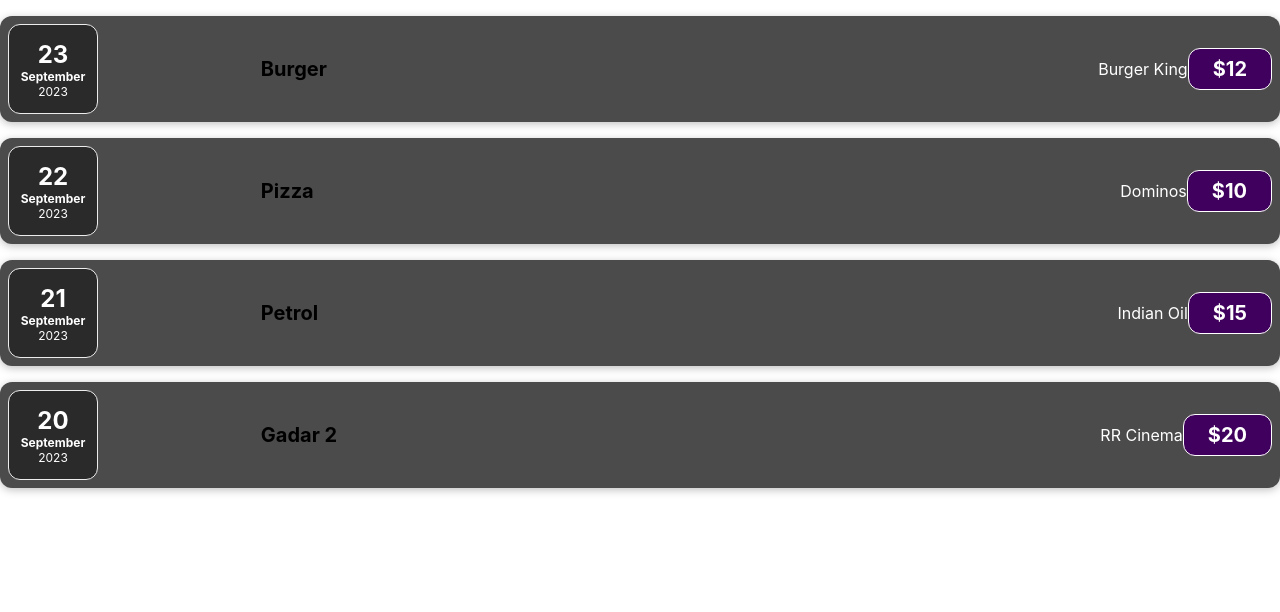
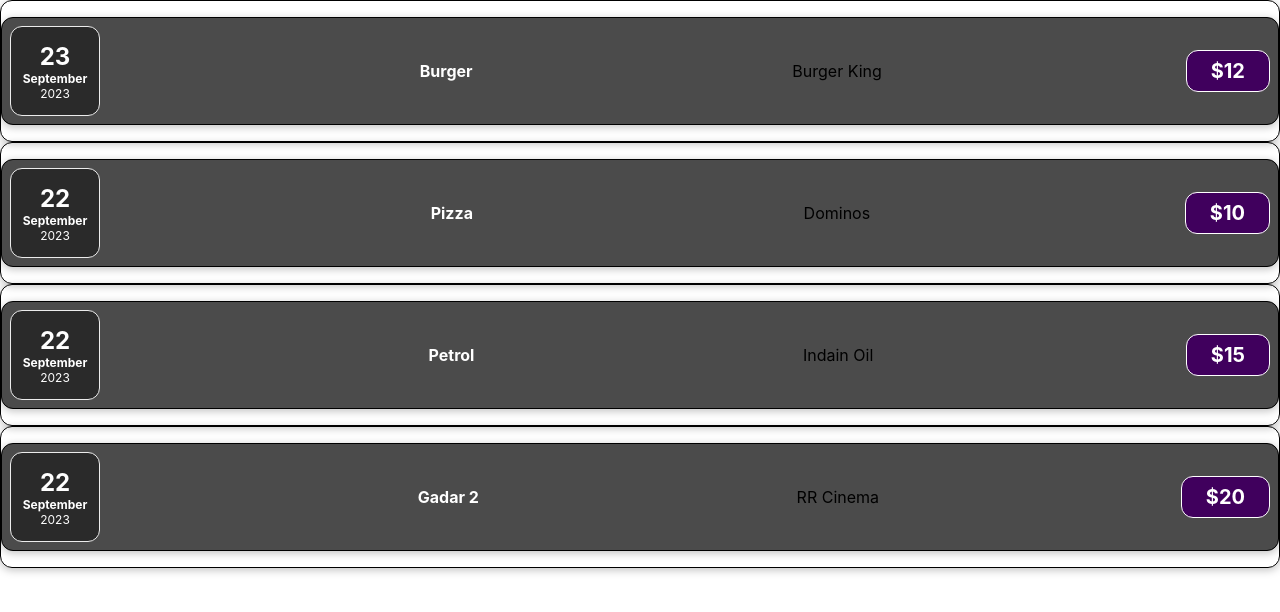
Before and after one commit to Hemant837/React-Practice, a React (Create React App) app: page / in a window 1280 px wide. Shown: the top 612 px of the page. Built offline with nearby package versions, Linux system fonts and the light colour scheme.

Commit message:
File Structure and Fat Arrow Functions

```diff
--- a/src/App.js
+++ b/src/App.js
@@ -1,5 +1,5 @@
-import React from 'react';
-import ExpenseItem from './components/ExpenseItem';
+import ExpenseItem from "./components/Expenses/ExpenseItem";
+import Card from "./components/UI/Cards";
 
 function App() {
   const expenses = [
@@ -16,22 +16,22 @@
       locationOfExpenditure: "Dominos",
     },
     {
-      expenseDate: new Date(2023, 8, 21),
+      expenseDate: new Date(2023, 8, 22),
       expenseTitle: "Petrol",
       expenseAmount: 15,
-      locationOfExpenditure: "Indian Oil",
+      locationOfExpenditure: "Indain Oil",
     },
     {
-      expenseDate: new Date(2023, 8, 20),
+      expenseDate: new Date(2023, 8, 22),
       expenseTitle: "Gadar 2",
       expenseAmount: 20,
       locationOfExpenditure: "RR Cinema",
     },
   ];
-
   return (
     <div className="App">
       {expenses.map((expense, index) => (
+        <Card className="card">
           <ExpenseItem
             key={index}
             expenseDate={expense.expenseDate}
@@ -39,6 +39,7 @@
             locationOfExpenditure={expense.locationOfExpenditure}
             expenseAmount={expense.expenseAmount}
           />
+        </Card>
       ))}
     </div>
   );
--- a/src/components/ExpenseDetails.css
+++ /dev/null
@@ -1,46 +0,0 @@
-.details {
-  width: 80%;
-  display: flex;
-  justify-content: space-between;
-  align-items: center;
-}
-
-.expense-item h2 {
-  color: #3a3a3a;
-  font-size: 1rem;
-  flex: 1;
-  margin: 0 1rem;
-  color: white;
-}
-
-.expense-item__location {
-  color: white;
-}
-
-.expense-item__price {
-  font-size: 1rem;
-  font-weight: bold;
-  color: white;
-  background-color: #40005d;
-  border: 1px solid white;
-  padding: 0.5rem;
-  border-radius: 12px;
-}
-
-@media (min-width: 580px) {
-  .expense-item__description {
-    flex-direction: row;
-    align-items: center;
-    justify-content: flex-start;
-    flex: 1;
-  }
-
-  .expense-item__description h2 {
-    font-size: 1.25rem;
-  }
-
-  .expense-item__price {
-    font-size: 1.25rem;
-    padding: 0.5rem 1.5rem;
-  }
-}
--- a/src/components/ExpenseDetails.js
+++ /dev/null
@@ -1,15 +0,0 @@
-import "./ExpenseDetails.css";
-
-function ExpenseDetails(props) {
-  return (
-    <div className="details">
-      <div className="expense-item__description">
-        <h2>{props.title}</h2>
-      </div>
-      <div className="expense-item__location">{props.location}</div>
-      <div className="expense-item__price">${props.amount}</div>
-    </div>
-  );
-}
-
-export default ExpenseDetails;
--- a/src/components/ExpenseItem.css
+++ /dev/null
@@ -1,10 +0,0 @@
-.expense-items{
-  display: flex;
-  justify-content: space-between;
-  align-items: center;
-  box-shadow: 0 2px 8px rgba(0, 0, 0, 0.25);
-  padding: 0.5rem;
-  margin: 1rem 0;
-  border-radius: 12px;
-  background-color: #4b4b4b;
-}
--- a/src/components/ExpenseItem.js
+++ /dev/null
@@ -1,18 +0,0 @@
-import ExpenseDate from "./ExpenseDate";
-import ExpenseDetails from "./ExpenseDetails";
-import "./ExpenseItem.css";
-
-function ExpenseItem(props) {
-  return (
-    <div className="expense-items">
-      <ExpenseDate date={props.expenseDate} />
-      <ExpenseDetails
-        title={props.expenseTitle}
-        location={props.locationOfExpenditure}
-        amount={props.expenseAmount}
-      />
-    </div>
-  );
-}
-
-export default ExpenseItem;
--- /dev/null
+++ b/src/components/Expenses/ExpenseItem.css
@@ -0,0 +1,56 @@
+.expense-item {
+    display: flex;
+    justify-content: space-between;
+    align-items: center;
+    /* border-radius: 12px;
+    box-shadow: 0 2px 8px rgba(0, 0, 0, 0.25); */
+    padding: 0.5rem;
+    margin: 1rem 0;
+    background-color: #4b4b4b;
+  }
+
+  .expense-item__description {
+    display: flex;
+    flex-direction: column;
+    gap: 1rem;
+    align-items: flex-end;
+    flex-flow: column-reverse;
+    justify-content: flex-start;
+    flex: 1;
+  }
+
+  .expense-item h2 {
+    color: #3a3a3a;
+    font-size: 1rem;
+    flex: 1;
+    margin: 0 1rem;
+    color: white;
+  }
+
+  .expense-item__price {
+    font-size: 1rem;
+    font-weight: bold;
+    color: white;
+    background-color: #40005d;
+    border: 1px solid white;
+    padding: 0.5rem;
+    border-radius: 12px;
+  }
+
+  @media (min-width: 580px) {
+    .expense-item__description {
+      flex-direction: row;
+      align-items: center;
+      justify-content: flex-start;
+      flex: 1;
+    }
+
+    .expense-item__description h2 {
+      font-size: 1.25rem;
+    }
+
+    .expense-item__price {
+      font-size: 1.25rem;
+      padding: 0.5rem 1.5rem;
+    }
+  }
--- /dev/null
+++ b/src/components/Expenses/ExpenseItem.js
@@ -0,0 +1,18 @@
+import Card from "../UI/Cards";
+import ExpenseDate from "./ExpenseDate";
+import "./ExpenseItem.css";
+
+function ExpenseItem(props) {
+  return (
+    <Card className="expense-item">
+      <ExpenseDate date={props.expenseDate} />
+      <div className="xpense-item__description">
+        <h2>{props.expenseTitle}</h2>
+      </div>
+      <div className="LocationOfExpenditure">{props.locationOfExpenditure}</div>
+      <div className="expense-item__price">${props.expenseAmount}</div>
+    </Card>
+  );
+}
+
+export default ExpenseItem;
--- /dev/null
+++ b/src/components/UI/Card.css
@@ -0,0 +1,5 @@
+.card{
+    border: 1px solid;
+    box-shadow: 0 2px 8px rgba(0, 0, 0, 0.25);
+    border-radius: 12px;
+}
--- /dev/null
+++ b/src/components/UI/Cards.js
@@ -0,0 +1,9 @@
+import "./Card.css";
+
+const Card = (props) => {
+  const classes = "card " + props.className;
+
+  return <div className={classes}>{props.children}</div>;
+};
+
+export default Card;
```
Also changed, not shown: src/components/Expenses/ExpenseDate.css (line endings or trailing spaces), src/components/Expenses/ExpenseDate.js (line endings or trailing spaces). Lines whose indentation alone changed are shown as unchanged.
